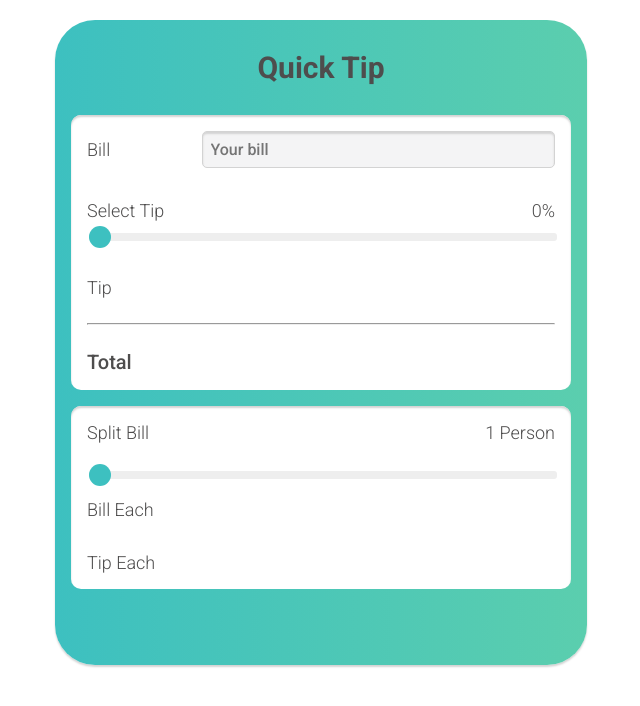
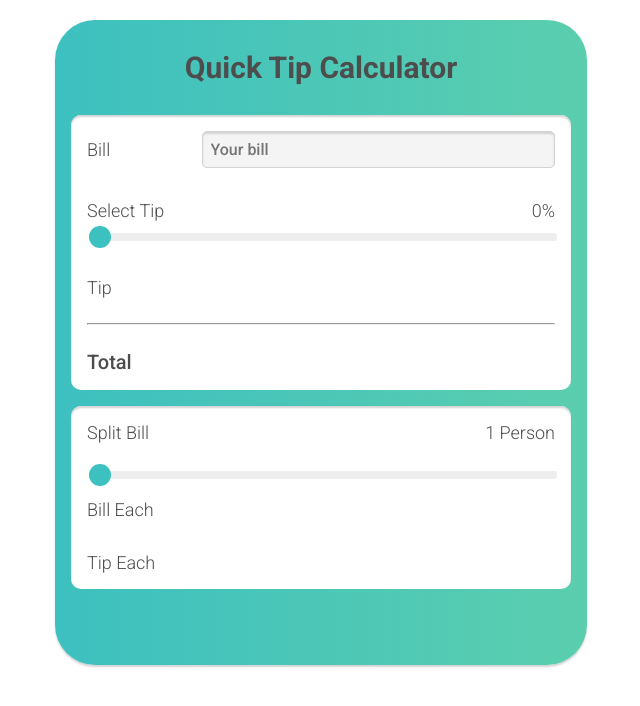
Before and after one commit to D-Duong/tip-calculator, a plain HTML site: page index.html in a window 1280 px wide. Shown: the whole page, without its empty margins (319-959 px from the left). Drawn offline with Linux system fonts and the light colour scheme.

Commit message:
spelling

```diff
--- a/index.html
+++ b/index.html
@@ -12,7 +12,7 @@
 <body>
     <main>
 
-        <h1>Quick Tip</h1>
+        <h1>Quick Tip Calculator</h1>
 
         <section>
             <div class="bill">
```
